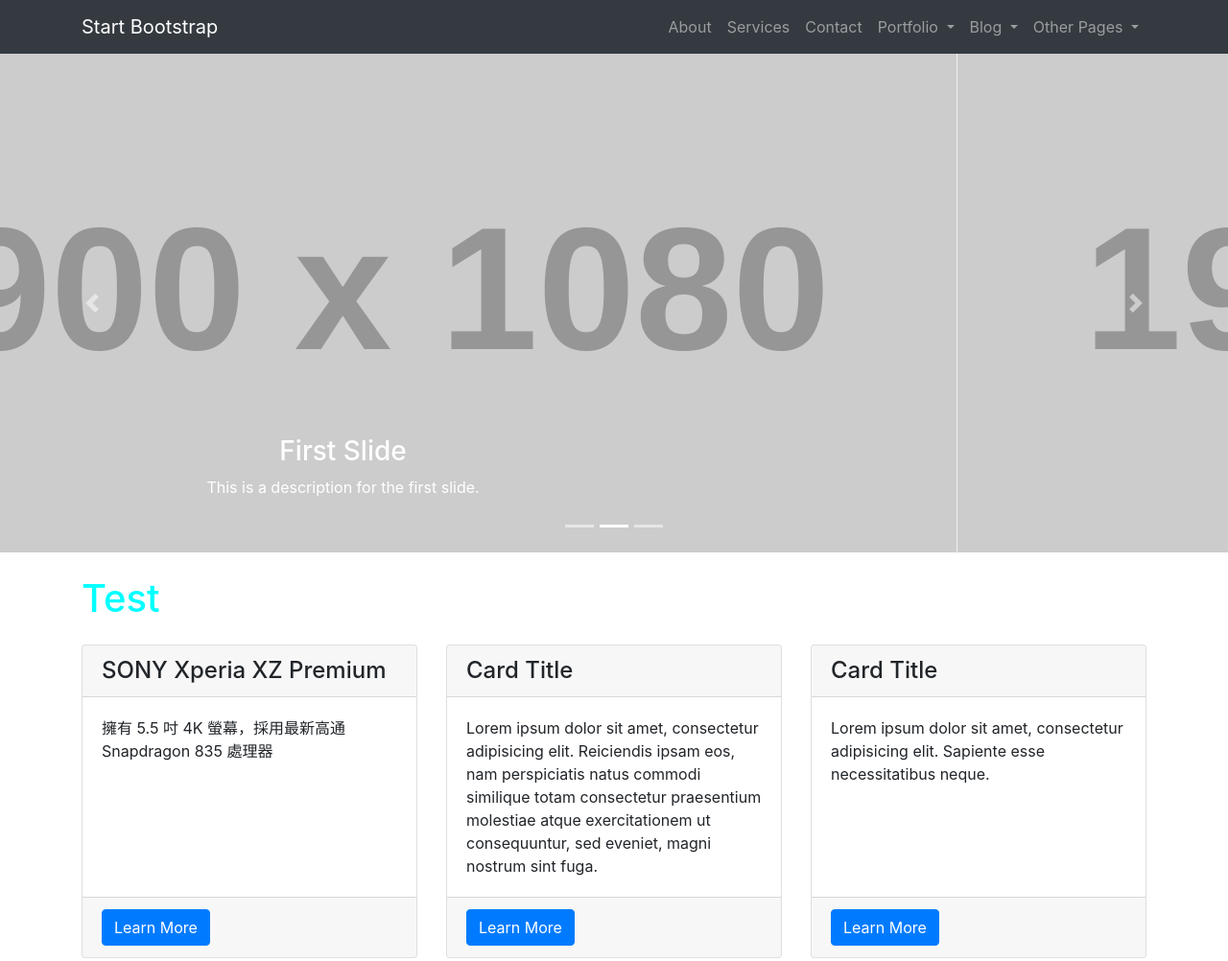
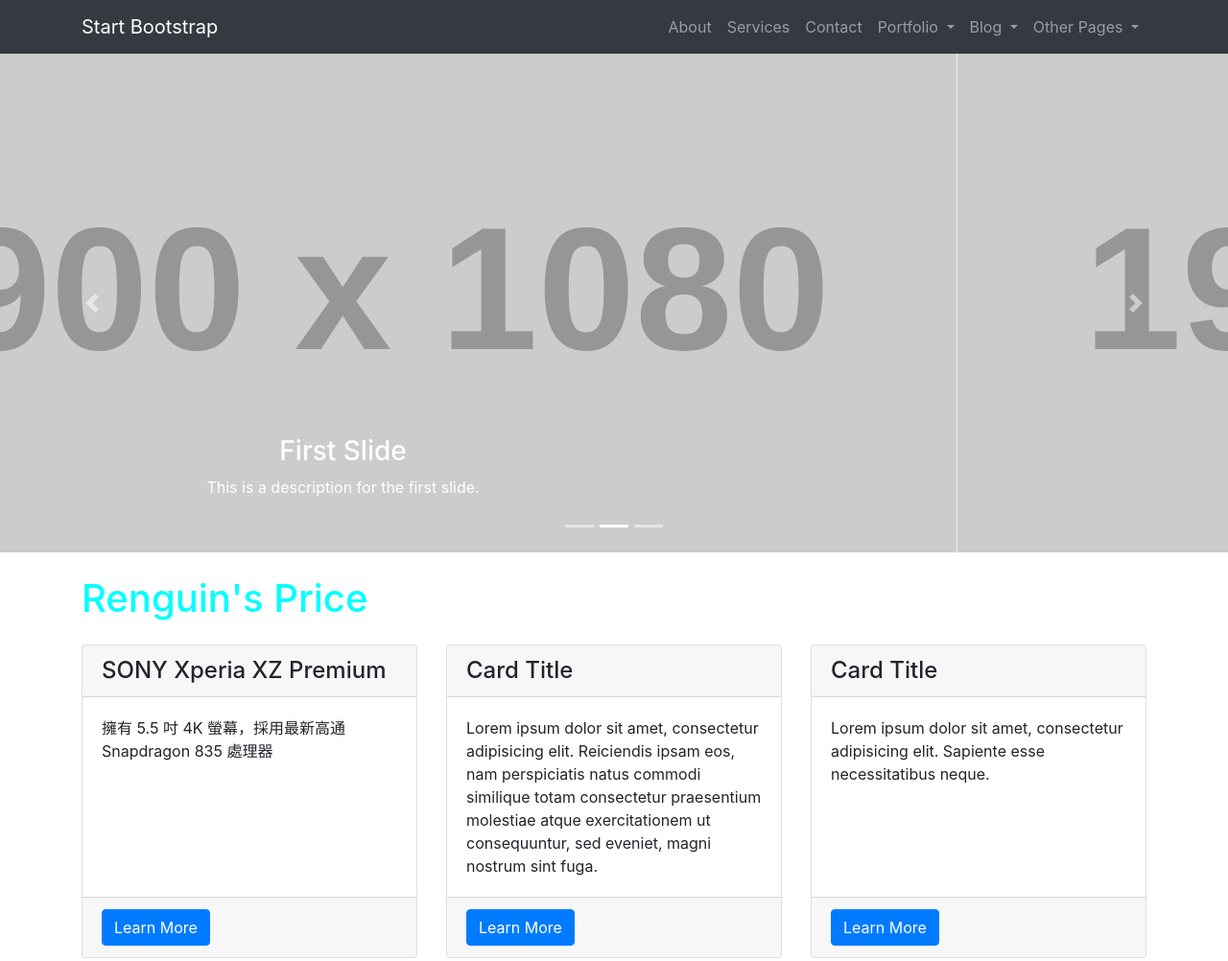
Before and after one commit to clut10537/git-Demo, a website: page index.html in a window 1280 px wide. Shown: the top 1002 px of the page at 96% size. Drawn offline with Linux system fonts and the light colour scheme; placeholder pictures from the web are drawn by us.

Commit message:
index Title

```diff
--- a/index.html
+++ b/index.html
@@ -121,7 +121,7 @@
     <!-- Page Content -->
     <div class="container">
 
-      <h1 class="my-4"><font color="#00ffff">Test</font></h1>
+      <h1 class="my-4"><font color="#00ffff">Renguin's Price</font></h1>
 
       <!-- Marketing Icons Section -->
       <div class="row">
```
